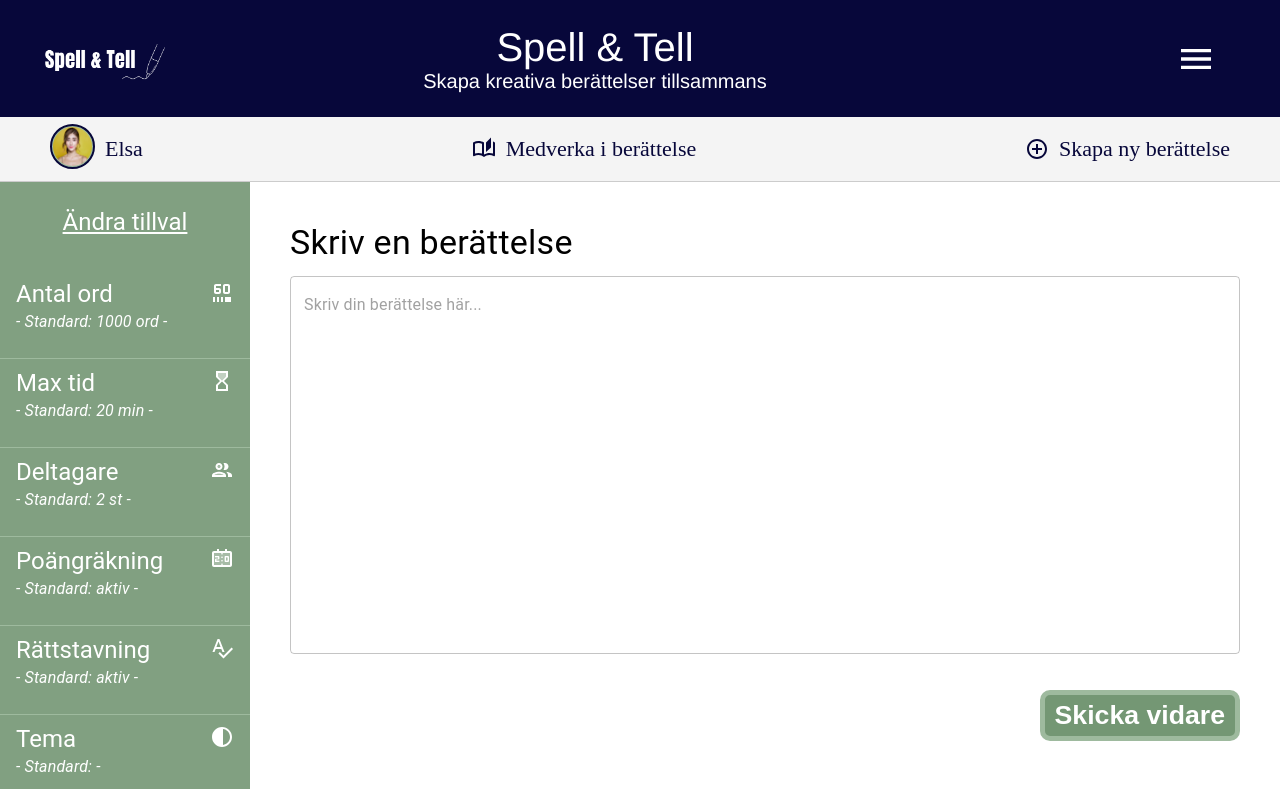
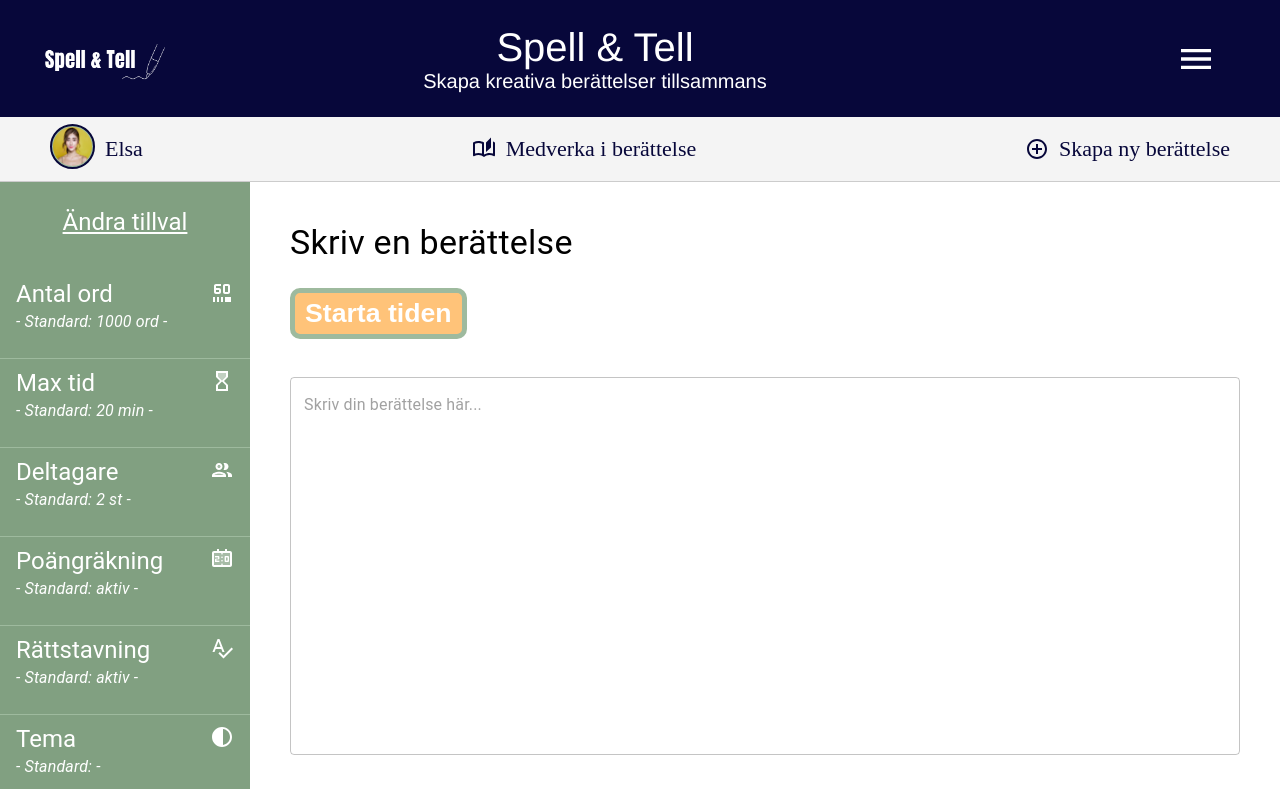
Before and after one commit to leosahlberg/spell-and-tell, a React (Vite) app in the folder client/: page /createstory in a window 1280 px wide. Shown: the top 789 px of the page. Built offline with nearby package versions, Linux system fonts and the light colour scheme.

Commit message:
timer createpage

```diff
--- a/client/package.json
+++ b/client/package.json
@@ -23,6 +23,7 @@
   },
   "devDependencies": {
     "@eslint/js": "^9.15.0",
+    "@types/node": "^22.10.2",
     "@types/react": "^18.3.12",
     "@types/react-dom": "^18.3.1",
     "@vitejs/plugin-react-swc": "^3.5.0",
--- a/client/src/components/buttons/Button.tsx
+++ b/client/src/components/buttons/Button.tsx
@@ -2,11 +2,12 @@ import styles from "./button.module.scss";
 
 type ButtonProps = {
   text: string;
+  onClick?: () => void;
   customStyle?: React.CSSProperties;
 };
 
-const Button = ({ text, customStyle }: ButtonProps) => {
-  return <button className={styles.button} style={customStyle}><h1>{text}</h1></button>;
+const Button = ({ text, customStyle , onClick }: ButtonProps) => {
+  return <button className={styles.button} style={customStyle} onClick={onClick}><h1>{text}</h1></button>;
 };
 
 export default Button;
--- a/client/src/pages/createStory/CreateStoryPage.tsx
+++ b/client/src/pages/createStory/CreateStoryPage.tsx
@@ -7,8 +7,9 @@ import SpellcheckTwoToneIcon from "@mui/icons-material/SpellcheckTwoTone";
 import ContrastTwoToneIcon from "@mui/icons-material/ContrastTwoTone";
 import styles from "./createStoryPage.module.scss";
 import Button from "../../components/buttons/Button";
+import { useEffect, useState } from "react";
 
-const choose = [
+const chooseFromMenu = [
   {
     title: "Antal ord",
     standard: "1000 ord",
@@ -48,6 +49,36 @@ const choose = [
 ];
 
 const CreateStoryPage = () => {
+  const [timeLeft, setTimeLeft] = useState(10);
+  const [started, setStarted] = useState(false);
+  const [text, setText] = useState("");
+  const [okWriting, setOkWriting] = useState(true);
+
+  useEffect(() => {
+    let timer: NodeJS.Timeout;
+    if (started && timeLeft > 0) {
+      timer = setInterval(() => {
+        setTimeLeft((prev) => prev - 1);
+      }, 1000);
+    } else if (timeLeft === 0) {
+      setOkWriting(false);
+    }
+    return () => clearInterval(timer);
+  }, [started, timeLeft]);
+
+  const formatTime = (seconds: number) => {
+    const minutes = Math.floor(seconds / 60);
+    const secs = seconds % 60;
+    return `${minutes}:${secs < 10 ? "0" : ""}${secs}`;
+  };
+
+  const handleInputChange = (e: React.ChangeEvent<HTMLInputElement>) => {
+    if (!started) {
+      setStarted(true);
+    }
+    setText(e.target.value);
+  };
+
   return (
     <Box sx={{ display: "flex" }}>
       <Box
@@ -71,7 +102,7 @@ const CreateStoryPage = () => {
           Ändra tillval
         </Typography>
         <List>
-          {choose.map((text) => (
+          {chooseFromMenu.map((text) => (
             <ListItem
               className={styles.list}
               key={text.title}
@@ -97,10 +128,28 @@ const CreateStoryPage = () => {
       </Box>
 
       <Box sx={{ flexGrow: 1, p: 5 }}>
-        <Typography variant="h4" gutterBottom>
-          Skriv en berättelse
+        <Typography gutterBottom>
+          {started ? (
+            <Typography >
+                    {timeLeft ?  (
+                      <Typography variant="h5"  >Tänk på att avsluta innan tiden tar slut..</Typography>
+                    ) : (
+                      <Typography variant="h5"  >Tiden är tyvär slut!</Typography>
+                    )
+                  }
+              <Typography sx={{ paddingLeft:1, paddingTop: 2}}  color={timeLeft > 0 ? "rgb(238, 185, 121)" : "red"}variant="h5">Tid: {formatTime(timeLeft)}</Typography>
+            </Typography>
+          ) : (
+             <Typography >
+              <Typography variant="h4" sx={{paddingBottom: 3}}>Skriv en berättelse </Typography><Button customStyle={{backgroundColor: "rgb(258, 195, 121)"}} text="Starta tiden" onClick={() => setStarted(true)} />
+             </Typography>
+          )}
         </Typography>
+
         <TextField
+          onChange={handleInputChange}
+          disabled={!okWriting}
+          value={text}
           fullWidth
           multiline
           rows={15}
@@ -108,6 +157,7 @@ const CreateStoryPage = () => {
           placeholder="Skriv din berättelse här..."
           sx={{
             marginBottom: 2,
+            marginTop: 4
           }}
         />
         <div
```
Also changed, not shown: 1 other file (tests, documents, lock files or other folders).
